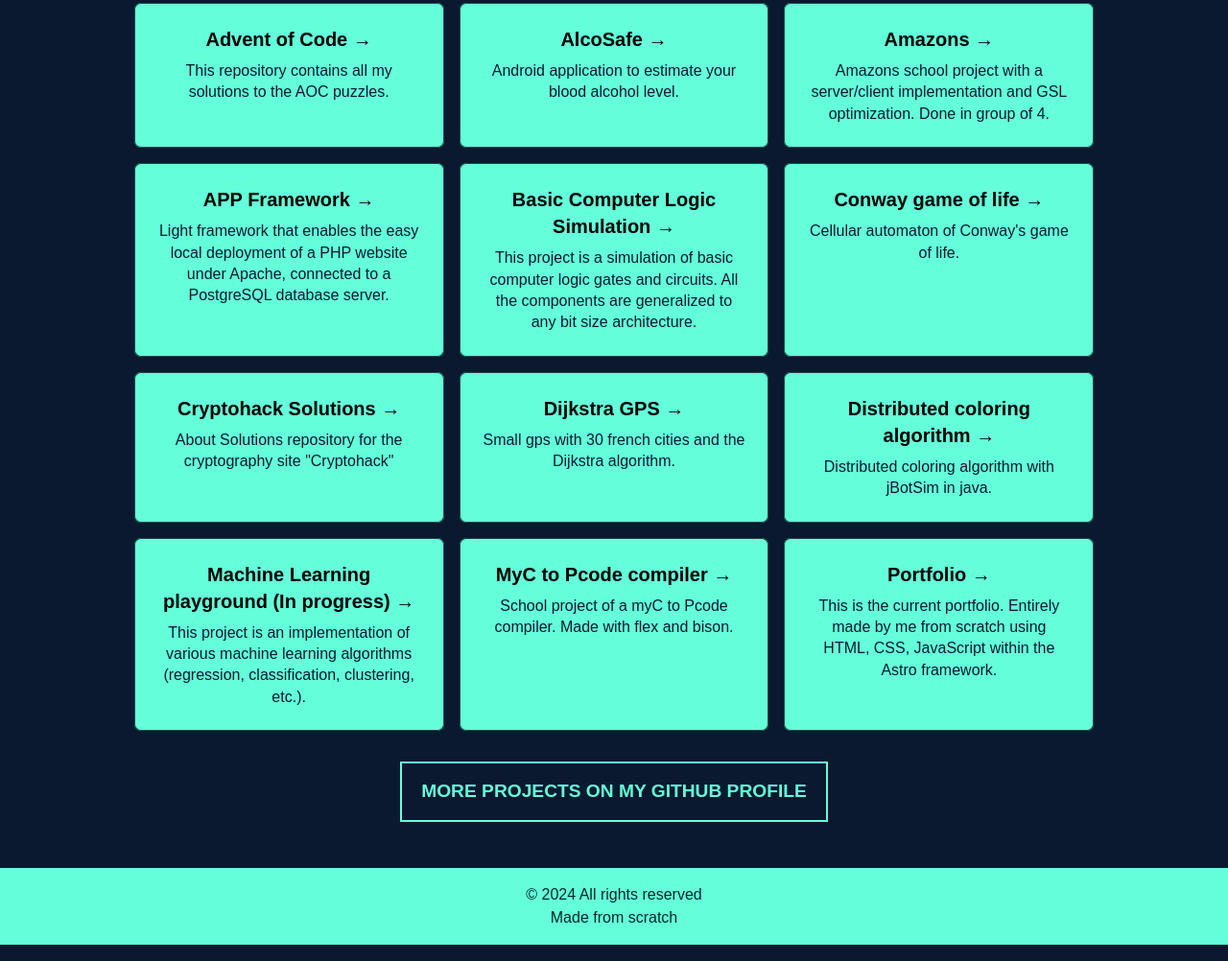
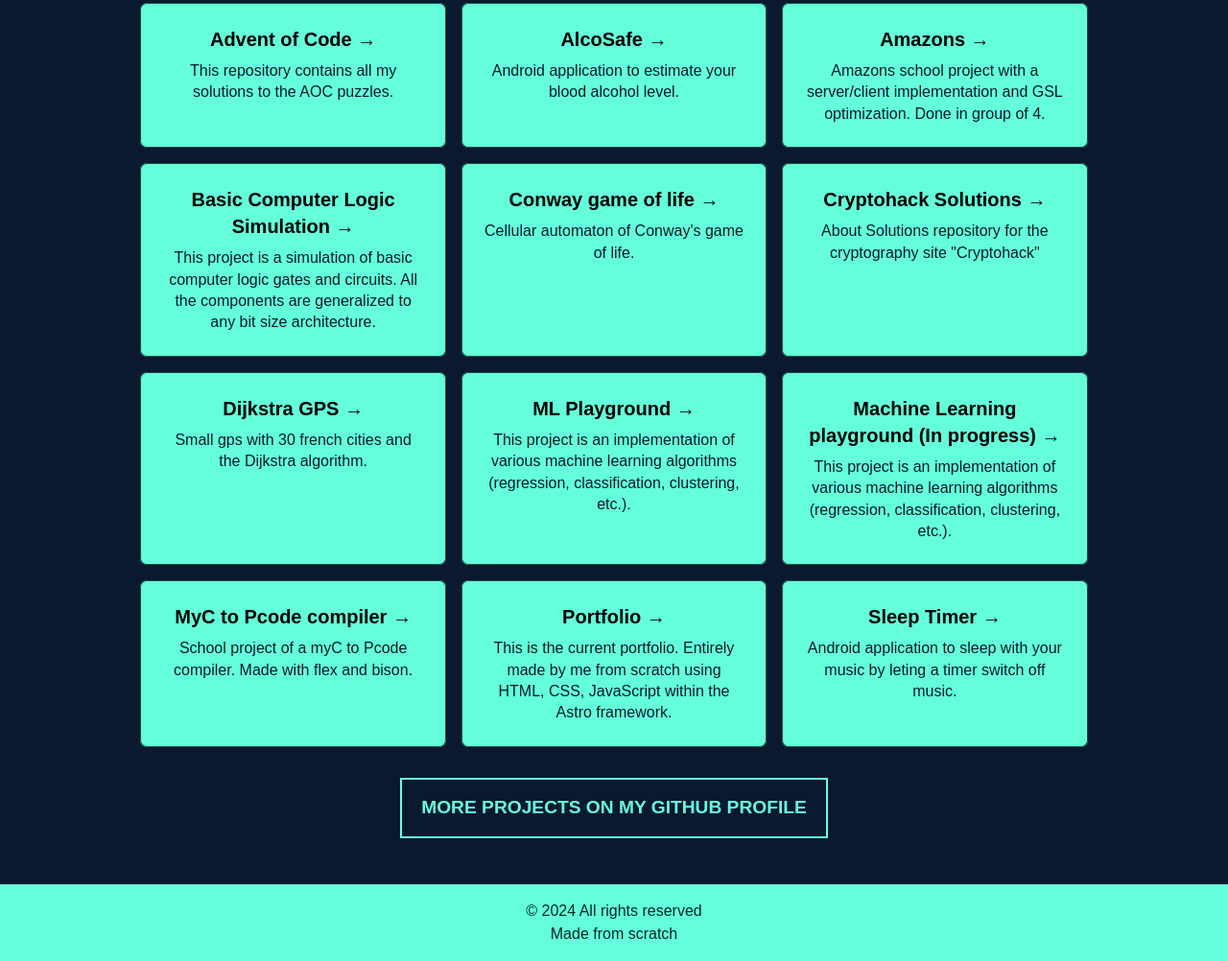
Before and after one commit to RomainPierre7/Portfolio, an Astro site: page /Portfolio/projects in a window 1280 px wide. Shown: the part 3153-4155 px from the top of the page at 96% size. Built offline with nearby package versions, Linux system fonts and the light colour scheme; Astro itself is replaced by a stand-in of ours.

Commit message:
new projects

```diff
--- a/src/pages/project_tiles/app_framework.md
+++ /dev/null
@@ -1,6 +0,0 @@
----
-title: 'APP Framework'
-description: 'Light framework that enables the easy local deployment of a PHP website under Apache, connected to a PostgreSQL database server.'
-link: 'https://github.com/RomainPierre7/APP-Framework'
-tags: ["Framework", "web", "PHP", "PostgreSQL", "Apache"]
----
--- a/src/pages/project_tiles/distributed_coloring_algorithm.md
+++ b/src/pages/project_tiles/distributed_coloring_algorithm.md
@@ -1,6 +1,6 @@
 ---
-title: 'Distributed coloring algorithm'
-description: 'Distributed coloring algorithm with jBotSim in java.'
-link: 'https://github.com/RomainPierre7/distributed-coloring-algorithm'
-tags: ["Distributed Systems", "Java", "Coloring"]
+title: 'ML Playground'
+description: 'This project is an implementation of various machine learning algorithms (regression, classification, clustering, etc.).'
+link: 'https://github.com/RomainPierre7/ML-playground'
+tags: ["Python", "Machine Learning", "Algorithms"]
 ---
--- /dev/null
+++ b/src/pages/project_tiles/sleep_timer.md
@@ -0,0 +1,6 @@
+---
+title: 'Sleep Timer'
+description: 'Android application to sleep with your music by leting a timer switch off music. '
+link: 'https://github.com/RomainPierre7/Sleep-Timer'
+tags: ["Android", "Application", "Kotlin"]
+---
--- a/src/pages/projects.astro
+++ b/src/pages/projects.astro
@@ -113,6 +113,12 @@ let i = 0
         margin: 1rem 2rem;
     }
 
+    .boxes {
+        display: flex;
+        justify-content: center;
+        align-items: center;
+    }
+
     .boxes a {
         color: #64ffda;
         display: inline-block;
```
